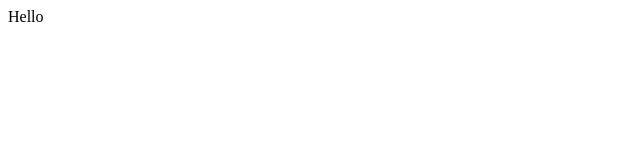
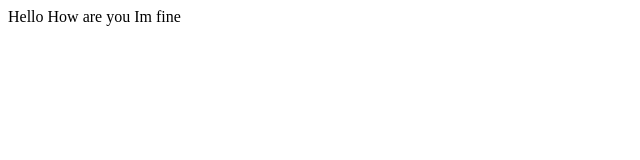
Before and after one commit to Aabbutt/task2, a website: page task2.html in a window 1280 px wide. Shown: the whole page, without its empty margins (0-640 px from the left). Drawn offline with Linux system fonts and the light colour scheme.

Commit message:
Update my work task2.html
For task

```diff
--- a/task2.html
+++ b/task2.html
@@ -7,5 +7,7 @@
 </head>
 <body>
     Hello
+    How are you
+    Im fine
 </body>
 </html>
```
